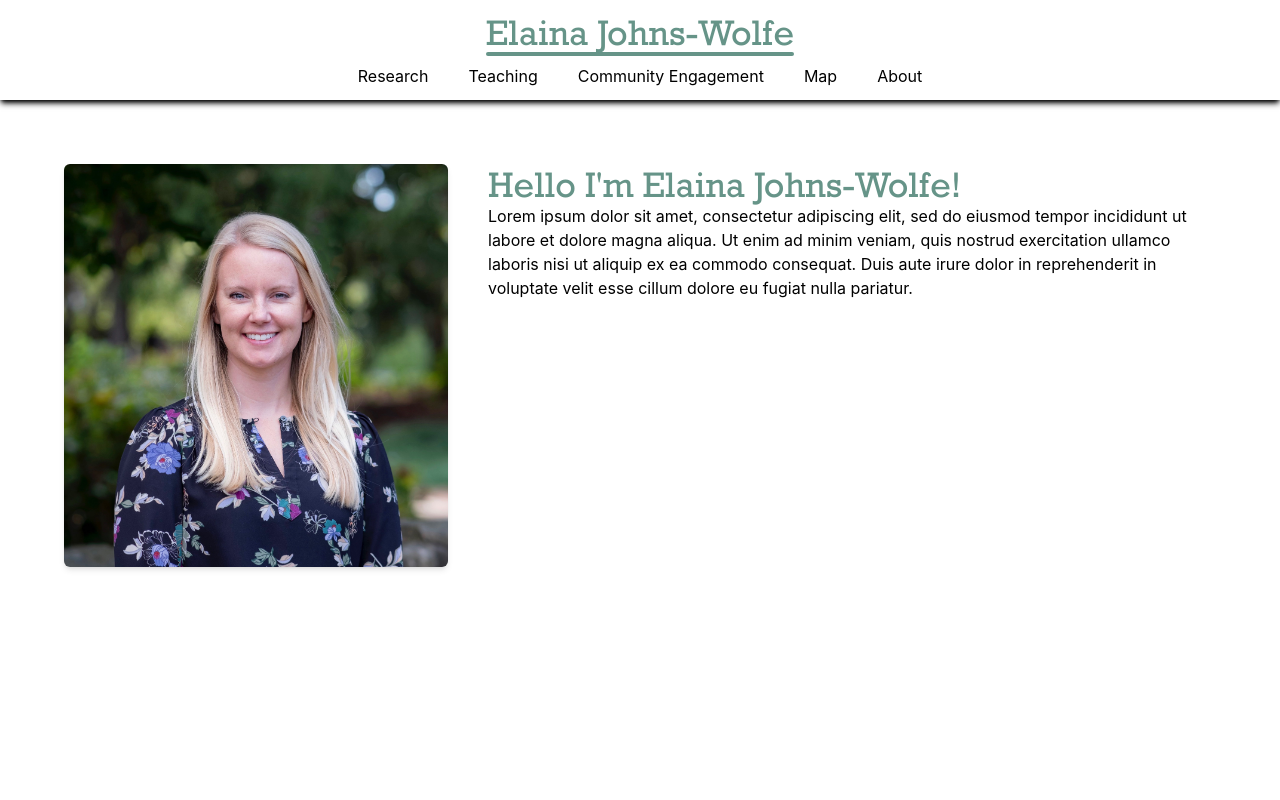
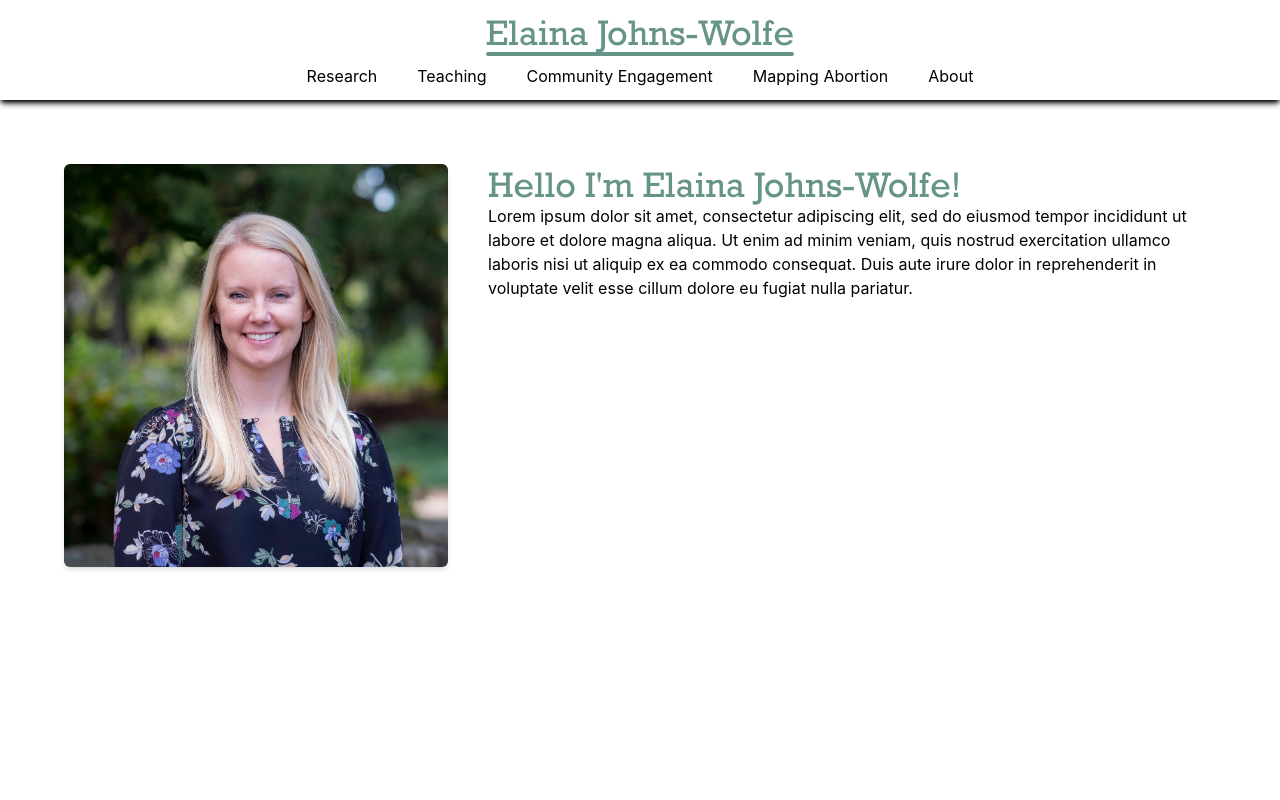
Before and after one commit to Cwoodard2/umsl-professor-web, a React (Create React App) app: page / in a window 1280 px wide. Shown: the top 800 px of the page. Built offline with nearby package versions, Linux system fonts and the light colour scheme.

Commit message:
Changes to navigation to make it look a little nicer, and put desktop and mobile in own components. Searchbar now works on change (more akin to a real search), class cards load instead of being static, and fixed the issues with the cards not overflowing on mobile. More changes to come of course.

```diff
--- a/public/index.html
+++ b/public/index.html
@@ -24,7 +24,7 @@
       work correctly both with client-side routing and a non-root public URL.
       Learn how to configure a non-root public URL by running `npm run build`.
     -->
-    <title>React App</title>
+    <title>Elaina's Personal Website</title>
   </head>
   <body>
     <noscript>You need to enable JavaScript to run this app.</noscript>
--- a/src/components/ClassCard.tsx
+++ b/src/components/ClassCard.tsx
@@ -10,7 +10,7 @@ const ClassCard = (props: any) => {
   }
 
   return (
-    <div className="flex flex-col md:w-2/5 h-96 bg-webGreen rounded-md hover:shadow-lg hover:shadow-black transition-all">
+    <div className="flex flex-col w-80 h-96 bg-webGreen rounded-md hover:shadow-md hover:shadow-black transition-all p-4 flex-shrink-0">
       <ClassModal
         show={showModal}
         toggle={() => setShowModal(false)}
@@ -27,7 +27,7 @@ const ClassCard = (props: any) => {
       <p className="text-white">{props.whenTaught}</p>
       <button
         onClick={changeModalState}
-        className="border-white border-4 p-1 w-3/5 rounded-md text-white hover:text-webGreen hover:bg-white transition-all"
+        className="border-white border-4 p-1 w-full rounded-md text-white hover:text-webGreen hover:bg-white transition-all"
       >
         Learn more
       </button>
--- a/src/components/HomepageInfo.tsx
+++ b/src/components/HomepageInfo.tsx
@@ -21,14 +21,14 @@ const HomepageInfo = (props: any) => {
 
   if (props.colors === "color") {
     colors.bgColors =
-      "w-screen h-screen flex flex-col-reverse md:flex-row justify-start items-center bg-white pl-16 pr-16 gap-10";
+      "w-screen flex flex-col-reverse md:flex-row justify-center md:justify-start items-center bg-white p-16 gap-10";
     colors.textColors = "text-black";
     colors.buttonColors = "green";
     colors.headingStyle = "text-webGreen text-3xl rockwell";
     colors.divStyle = "w-auto h-1 bg-webGreen rounded-sm";
   } else {
     colors.bgColors =
-      "w-screen h-screen flex flex-col-reverse md:flex-row-reverse justify-end items-center bg-webGreen pl-16 pr-16 gap-10";
+      "w-screen flex flex-col-reverse md:flex-row-reverse justify-center md:justify-end items-center bg-webGreen p-16 gap-10";
     colors.textColors = "text-white";
     colors.buttonColors = "white";
     colors.headingStyle = "text-white text-3xl rockwell";
@@ -39,10 +39,10 @@ const HomepageInfo = (props: any) => {
     <div className={colors.bgColors}>
       <img
         src={elainaImage}
-        className="w-3/3 h-auto sm:w-1/3 sm:h-3/5 rounded-md shadow-md object-cover"
+        className="w-3/3 h-auto md:w-1/3 sm:h-3/5 rounded-md shadow-md object-cover"
         alt="Elaina Johns-Wolfe"
       ></img>
-      <div className="flex flex-col gap-12 items-start h-3/5">
+      <div className="flex flex-col gap-12 items-start h-auto md:h-3/5">
         <div>
           <h1 className={colors.headingStyle}>{props.title}</h1>
           <div className={colors.divStyle}></div>
--- /dev/null
+++ b/src/components/NavDesktop.tsx
@@ -0,0 +1,28 @@
+import React, { useState } from "react";
+import { Link } from "react-router-dom";
+import TopNavButton from "./TopNavButton";
+
+const NavDesktop = (props: any) => {
+
+  return (
+    <>
+        <div className="hidden md:flex md:flex-col md:justify-center md:items-center gap-2">
+          <Link to="/">
+            <button className="text-4xl text-webGreen rockwell">
+              Elaina Johns-Wolfe
+            </button>
+            <div className="h-1 bg-webGreen rounded-lg w-full"></div>
+          </Link>
+          <div className="flex flex-row gap-10">
+            <TopNavButton path="Research" name="Research"/>
+            <TopNavButton path="Teaching" name="Teaching"/>
+            <TopNavButton path="CommunityEngagement" name="Community Engagement"/>
+            <TopNavButton path="MappingAbortion" name="Mapping Abortion"/>
+            <TopNavButton path="AboutMe" name="About"/>
+          </div>
+        </div>
+    </>
+  );
+};
+
+export default NavDesktop;
--- /dev/null
+++ b/src/components/NavMobile.tsx
@@ -0,0 +1,35 @@
+import React, { useState } from "react";
+import { Link } from "react-router-dom";
+import TopNavButton from "./TopNavButton";
+
+const NavMobile = (props: any) => {
+  const [showMobile, setShowMobile] = useState(false);
+
+  const showMobileMenu = () => {
+    setShowMobile(!showMobile);
+  };
+
+  return (
+    <>
+        <div className="md:hidden flex flex-row justify-between items-center w-screen pl-2 pr-2">
+          <Link to="/">
+            <button className="text-3xl text-webGreen rockwell">EJW</button>
+          </Link>
+          <div className="" onClick={showMobileMenu}>
+            <p>---</p>
+          </div>
+        </div>
+        {showMobile && (
+          <div className="md:hidden flex flex-col justify-start w-screen pl-4 pr-4">
+            <TopNavButton path="Research" name="Research"/>
+            <TopNavButton path="Teaching" name="Teaching"/>
+            <TopNavButton path="CommunityEngagement" name="Community Engagement"/>
+            <TopNavButton path="MappingAbortion" name="Mapping Abortion"/>
+            <TopNavButton path="AboutMe" name="About"/>
+          </div>
+        )}
+    </>
+  );
+};
+
+export default NavMobile;
--- a/src/components/Navigation.tsx
+++ b/src/components/Navigation.tsx
@@ -1,5 +1,7 @@
 import React, { useState } from "react";
 import { Link } from "react-router-dom";
+import NavDesktop from "./NavDesktop";
+import NavMobile from "./NavMobile";
 
 const Navigation = (props: any) => {
   const [showMobile, setShowMobile] = useState(false);
@@ -11,58 +13,8 @@ const Navigation = (props: any) => {
   return (
     <>
       <div className="flex flex-col h-auto w-screen justify-center items-center p-3 shadow-md shadow-black sticky top-0 bg-white gap-5">
-        <div className="hidden md:flex md:flex-col md:justify-center md:items-center gap-2">
-          <Link to="/">
-            <button className="text-4xl text-webGreen rockwell">
-              Elaina Johns-Wolfe
-            </button>
-            <div className="h-1 bg-webGreen rounded-lg w-full"></div>
-          </Link>
-          <div className="flex flex-row gap-10">
-            <Link to="/Research">
-              <button>Research</button>
-            </Link>
-            <Link to="/Teaching">
-              <button>Teaching</button>
-            </Link>
-            <Link to="/CommunityEngagement">
-              <button>Community Engagement</button>
-            </Link>
-            <Link to="/MappingAbortion">
-              <button>Map</button>
-            </Link>
-            <Link to="/AboutMe">
-              <button>About</button>
-            </Link>
-          </div>
-        </div>
-        <div className="md:hidden flex flex-row justify-between items-center w-screen pl-2 pr-2">
-          <Link to="/">
-            <button className="text-3xl text-webGreen rockwell">EJW</button>
-          </Link>
-          <div className="" onClick={showMobileMenu}>
-            <p>---</p>
-          </div>
-        </div>
-        {showMobile && (
-          <div className="md:hidden flex flex-col justify-start w-screen pl-4 pr-4">
-            <Link to="/Research">
-              <button>Research</button>
-            </Link>
-            <Link to="/Teaching">
-              <button>Teaching</button>
-            </Link>
-            <Link to="/CommunityEngagement">
-              <button>Community Engagement</button>
-            </Link>
-            <Link to="/MappingAbortion">
-              <button>Map</button>
-            </Link>
-            <Link to="/AboutMe">
-              <button>About</button>
-            </Link>
-          </div>
-        )}
+        <NavDesktop />
+        <NavMobile />
       </div>
     </>
   );
--- a/src/components/Searchbar.tsx
+++ b/src/components/Searchbar.tsx
@@ -3,10 +3,10 @@ import React from "react";
 const SearchBar = (props: any) => {
   let filterArray = [];
 
-  const handleChange = () => {
+  const handleChange = (e: any) => {
     const filter = document.getElementById("searchbar") as HTMLInputElement || null;
-    props.filter(filter.value);
-    filter.value = "";
+    props.filter(e.target.value);
+    // filter.value = "";
     return;
   };
 
@@ -16,8 +16,9 @@ const SearchBar = (props: any) => {
         id="searchbar"
         placeholder="Type Here to search"
         className="bg-white border-webGreen border-2 rounded-full shadow-lg p-2"
+        onChange={(e) => handleChange(e)}
       ></input>
-      <button onClick={() => handleChange()}>Search</button>
+      <button onClick={(e) => handleChange(e)}>Search</button>
     </>
   );
 };
--- /dev/null
+++ b/src/components/TopNavButton.tsx
@@ -0,0 +1,14 @@
+import React, { useState } from "react";
+import { Link } from "react-router-dom";
+
+const TopNavButton = (props: any) => {
+  return (
+    <Link to={`/${props.path}`}>
+      <button className="relative inline-block after:absolute after:w-full after:h-1 after:bg-webGreen after:bottom-0 after:left-0 after:rounded-md after:scale-x-0 hover:after:scale-x-100 transition-all origin-bottom-left">
+        {props.name}
+      </button>
+    </Link>
+  );
+};
+
+export default TopNavButton;
```
Also changed, not shown: src/pages/Research.tsx (+40 -20 lines), src/pages/Teaching.tsx (+46 -4 lines).
